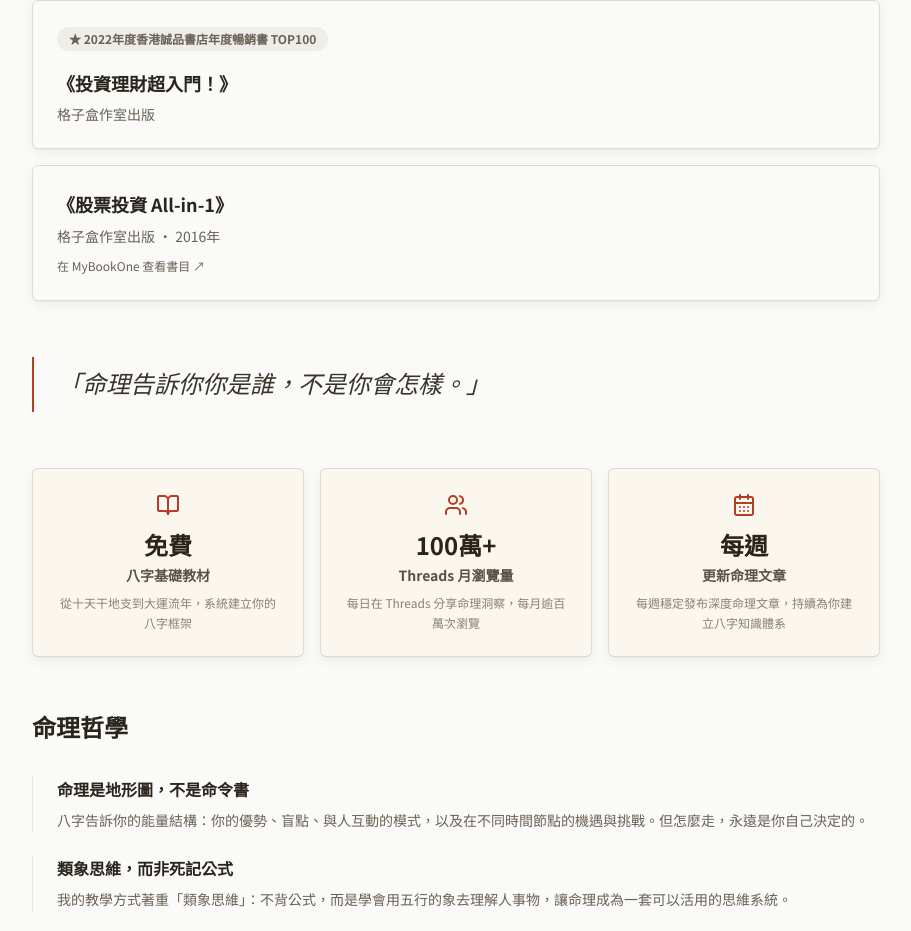
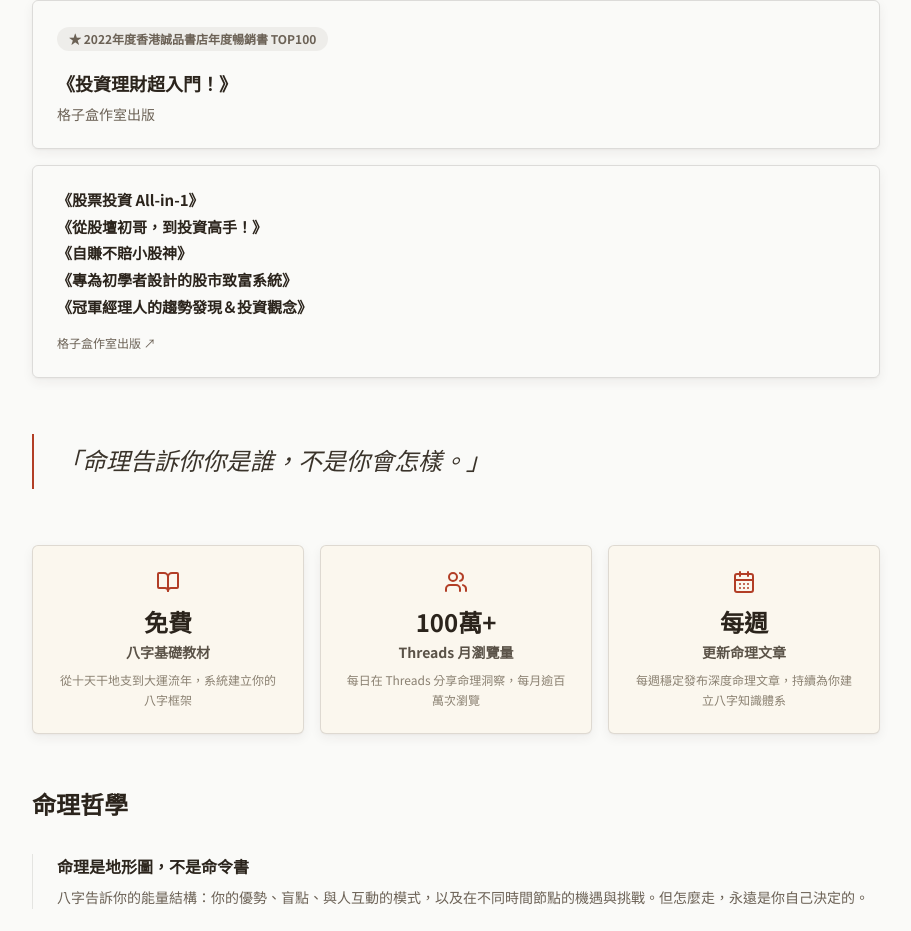
Before and after one commit to michaelchangezi-source/destiny-solver-blog, a Next.js app: page /about in a window 1280 px wide. Shown: the part 1806-2737 px from the top of the page, without its empty margins (184-1095 px from the left). Built offline with nearby package versions, Linux system fonts and the light colour scheme.

Commit message:
about: expand stock books list and link gezistore

```diff
--- a/src/app/about/page.tsx
+++ b/src/app/about/page.tsx
@@ -257,15 +257,24 @@ export default function AboutPage() {
             <p className="text-[#6B6155] text-sm mt-2">格子盒作室出版</p>
           </div>
           <div className="border border-[color:var(--border-card)] shadow-[var(--shadow-card)] rounded-md p-6">
-            <h3 className="text-[#2B241C] font-bold text-lg">《股票投資 All-in-1》</h3>
-            <p className="text-[#6B6155] text-sm mt-2">格子盒作室出版 · 2016年</p>
+            <div className="space-y-1.5 mb-3">
+              {[
+                '《股票投資 All-in-1》',
+                '《從股壇初哥，到投資高手！》',
+                '《自賺不賠小股神》',
+                '《專為初學者設計的股市致富系統》',
+                '《冠軍經理人的趨勢發現＆投資觀念》',
+              ].map((title) => (
+                <h3 key={title} className="text-[#2B241C] font-bold text-[15px] leading-snug">{title}</h3>
+              ))}
+            </div>
             <a
-              href="https://www.mybookone.com.hk/page/detail_w/1242679994238484482/%E8%82%A1%E7%A5%A8%E6%8A%95%E8%B3%87All_in_1.html"
+              href="https://gezistore.company.site/%E6%9C%AC%E5%BA%97%E6%8E%A8%E4%BB%8B%EF%BD%9C%E8%82%A1%E7%A5%A8%E6%8A%95%E8%B3%873%E9%83%A8%E6%9B%B2-%E3%80%8A%E8%82%A1%E7%A5%A8%E6%8A%95%E8%B3%87All-in-1%E3%80%8B%EF%BD%9C%E7%B7%A8%E8%91%97%EF%BC%9A%E9%99%B3%E5%8D%93%E8%B3%A2-p75494143"
               target="_blank"
               rel="noopener noreferrer"
-              className="inline-flex items-center gap-1 text-xs text-[#6B6155] hover:text-[#B23E26] mt-3 transition-colors"
+              className="inline-flex items-center gap-1 text-xs text-[#6B6155] hover:text-[#B23E26] transition-colors"
             >
-              在 MyBookOne 查看書目 ↗
+              格子盒作室出版 ↗
             </a>
           </div>
         </div>
```
